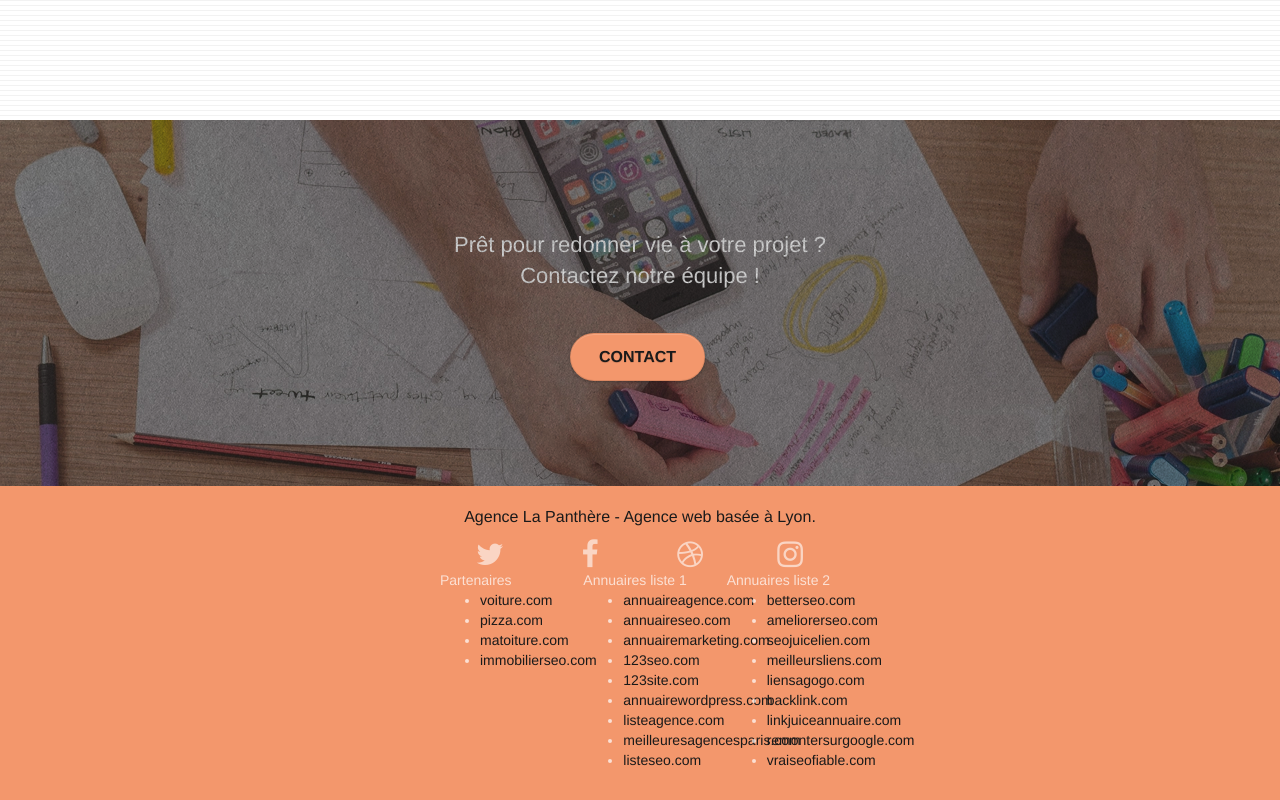
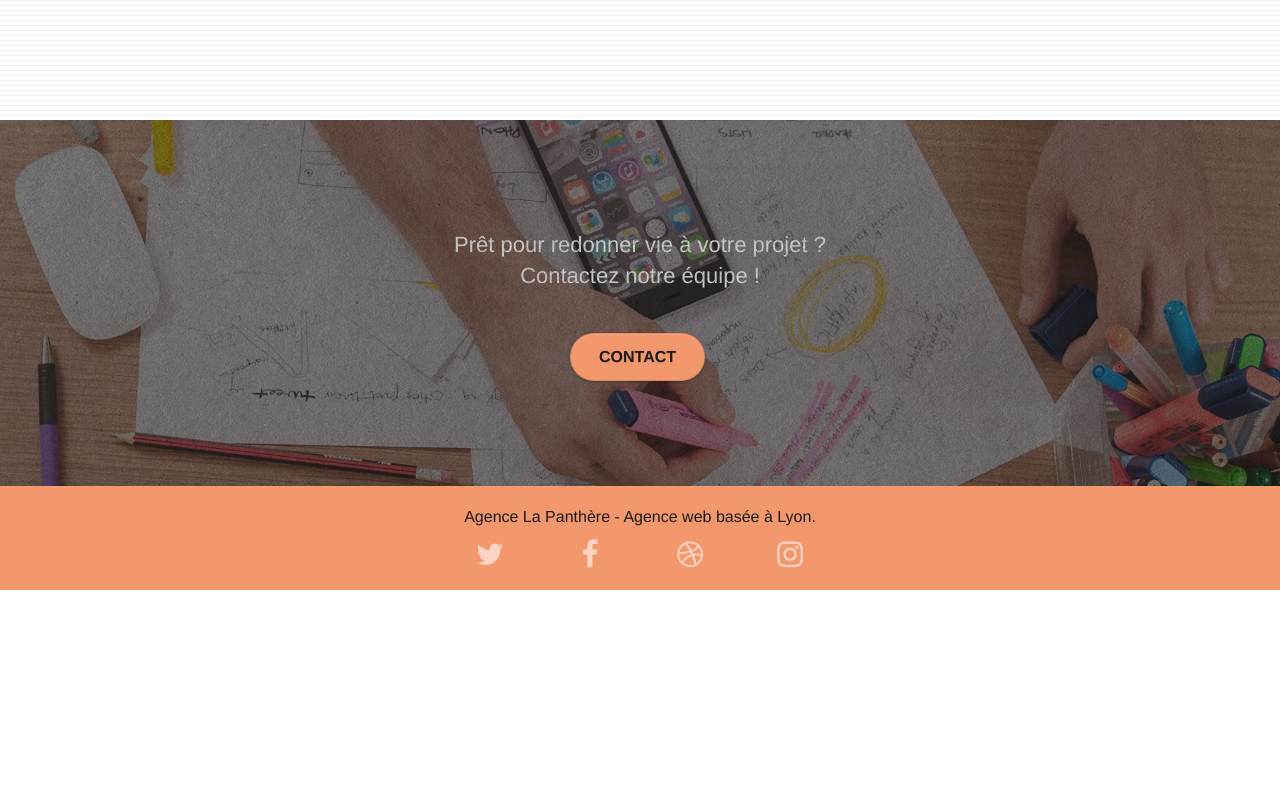
Before and after one commit to elhem-dev/La-Panth-re, a website: page index.html in a window 1280 px wide. Shown: the part 3024-3824 px from the top of the page. After the commit the page ends 3614 px from the top, so only its background shows below. Drawn offline with Linux system fonts and the light colour scheme.

Commit message:
correct errors

```diff
--- a/index.html
+++ b/index.html
@@ -300,45 +300,8 @@
 								</div>
 							</div>
 
-							<div class="row">
-								<div class="col-sm-4">
-									Partenaires
-									<ul>
-										<li><a href="voiture.com">voiture.com</a></li>
-										<li><a href="pizza.com">pizza.com</a></li>
-										<li><a href="matoiture.com">matoiture.com</a></li>
-										<li><a href="immobilierseo.com">immobilierseo.com</a></li>
-									</ul>
-								</div>
-								<div class="col-sm-4">
-									Annuaires liste 1
-									<ul>
-										<li><a href="annuaireagence.com">annuaireagence.com</a></li>
-										<li><a href="annuaireseo.com">annuaireseo.com</a></li>
-										<li><a href="annuairemarketing.com">annuairemarketing.com</a></li>
-										<li><a href="123seoture.com">123seo.com</a></li>
-										<li><a href="123site.com">123site.com</a></li>
-										<li><a href="annuairewordpress.com">annuairewordpress.com</a></li>
-										<li><a href="listeagence.com">listeagence.com</a></li>
-										<li><a href="meilleuresagencesparis.com">meilleuresagencesparis.com</a></li>
-										<li><a href="listeseo.com">listeseo.com</a></li>
-									</ul>
-								</div>
-								<div class="col-sm-4">
-									Annuaires liste 2
-									<ul>
-										<li><a href="betterseo.com">betterseo.com</a></li>
-										<li><a href="ameliorerseo.com">ameliorerseo.com</a></li>
-										<li><a href="seojuicelien.com">seojuicelien.com</a></li>
-										<li><a href="meilleursliens.com">meilleursliens.com</a></li>
-										<li><a href="liensagogo.com">liensagogo.com</a></li>
-										<li><a href="backlink.com">backlink.com</a></li>
-										<li><a href="linkjuiceannuaire.com">linkjuiceannuaire.com</a></li>
-										<li><a href="remontersurgoogle.com">remontersurgoogle.com</a></li>
-										<li><a href="vraiseofiable.com">vraiseofiable.com</a></li>
-									</ul>
-								</div>
-							</div>
+
+
 						</div>
 					</div>
 				</div>
```
Also changed, not shown: contact.html (renamed from page2.html, +1 -1 lines).
